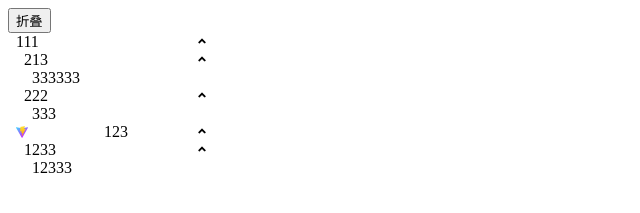
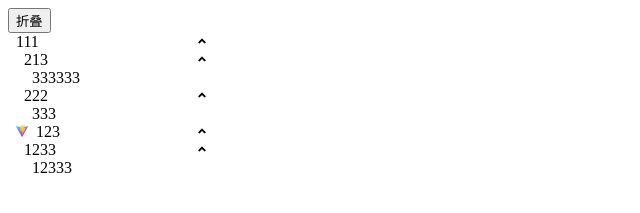
Before and after one commit to 011011100/li-ui, a Vue app: page / in a window 1280 px wide. Shown: the top 213 px of the page, without its empty margins (0-640 px from the left). Built offline with nearby package versions, Linux system fonts and the light colour scheme.

Commit message:
feat: 调整结构

```diff
--- a/src/components/menu/li-menu.tsx
+++ b/src/components/menu/li-menu.tsx
@@ -89,7 +89,7 @@ const LiMenu = defineComponent({
                                             </span>
                                         </> :
                                         <>
-                                            <>
+                                            <span>
                                                 {
                                                     item.img ?
                                                         <img style={{paddingRight: '8px'}}
@@ -100,7 +100,7 @@ const LiMenu = defineComponent({
                                                         ''
                                                 }
                                                 {item.content}
-                                            </>
+                                            </span>
                                             <span hidden={!item.children}>
                                                 <img style={{display: this.menuStateMap[item.name] ? '' : 'none'}}
                                                      src={'AngleDown.svg'}
```
